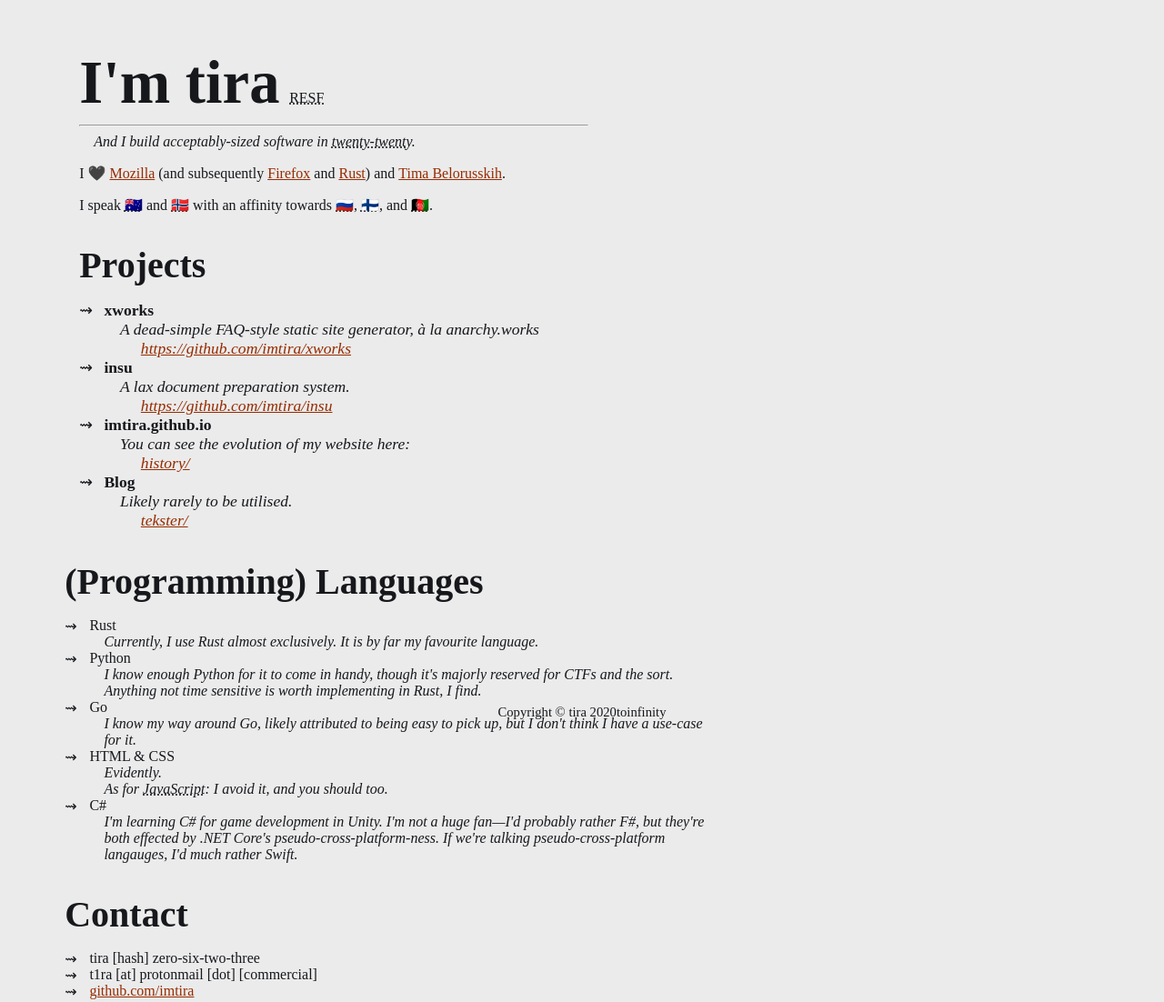
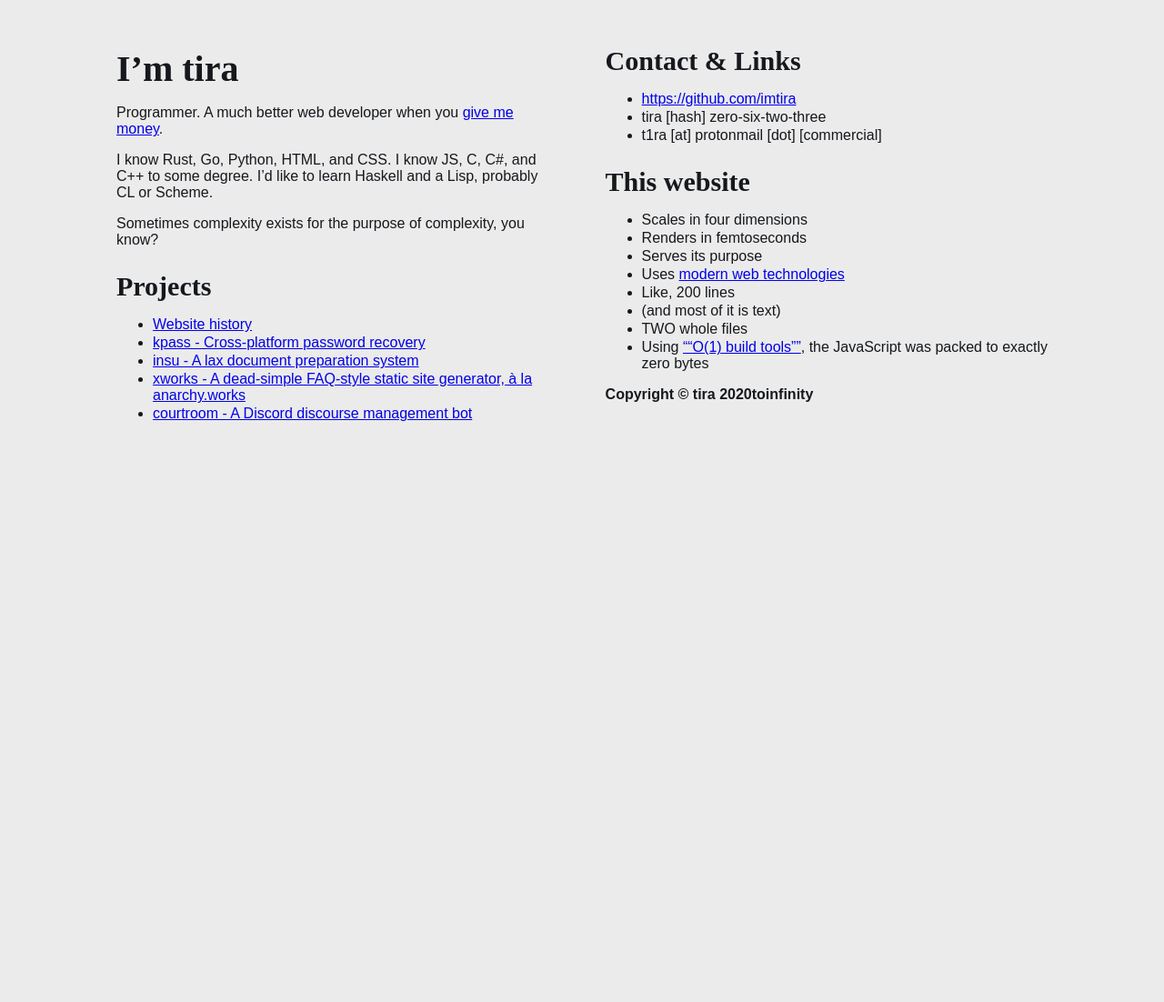
Before and after one commit to imtira/imtira.github.io, a plain HTML site: page index.html in a window 1280 px wide. Shown: the whole page at 91% size. After the commit the page ends 800 px from the top, so only its background shows below. Drawn offline with Linux system fonts and the light colour scheme; a web font is replaced by a local one.

Commit message:
Different

```diff
--- /dev/null
+++ b/css/index.css
@@ -0,0 +1,39 @@
+body {
+    background-color: #ebebeb;
+    color: #16181c;
+    font-family: sans-serif;
+    display: flex;
+    margin-top: 2%;
+    margin-left: 10%;
+    margin-right: 10%;
+}
+
+h1 {
+    font-family: serif;
+    font-size: 40px;
+    margin-bottom: 0px;
+}
+
+h2 {
+    font-family: serif;
+    font-size: 30px;
+    margin-bottom: 0;
+}
+
+
+ul li {
+    margin-top: 2px;
+}
+
+.left {
+    height: 100%;
+    width: 50%;
+    justify-content: flex-start;
+    margin-right: 5%;
+}
+
+.right {
+    height: 100%;
+    width: 50%;
+    justify-content: flex-start;
+}
--- a/index.html
+++ b/index.html
@@ -1,164 +1,73 @@
-<!doctype html>
-<!--
-            ---------- TODO ----------
-
-            The CSS should be refactored to genuinely center the content
-                rather than using a margin relative to the left.
-                This would probably make @media queries easier, and make it
-                look better on longer screens.
-
-            /---------- TODO ----------
--->
+<!DOCTYPE html>
 <html lang="en">
 <head>
     <meta charset="UTF-8">
     <meta name="viewport" content="width=device-width, initial-scale=1.0">
     <title>Nettstedet mitt</title>
 
-    <link rel="stylesheet" href="stylesheets/index.css">
-
-    <!-- Praise be -->
-    <link rel="stylesheet" href="https://code.cdn.mozilla.net/fonts/zilla-slab.css">
-    <link rel="stylesheet" href="https://code.cdn.mozilla.net/fonts/fira.css">
+    <link rel="stylesheet" href="css/index.css">
 </head>
 <body>
-<left>
-    <!--
-      --
-      -- Title
-      --
-    -->
-    <h1 class="hi">I'm tira</h1>
-        <abbr title="Rust Evangelism Strike Force">RESF</abbr>
-        <!--<abbr title="Antifa Customer Support (That's a black flag, not red.)">AFCS</abbr>-->
-    <hr>
-    <aside>And I build acceptably-sized software in <abbr title="2020">twenty-twenty</abbr>.</aside>
 
-    <!--
-      --
-      -- Body
-      --
-    -->
+<div class="left">
+    <h1>I’m tira</h1>
     <p>
-        I 🖤 <a href="https://en.wikipedia.org/wiki/Mozilla_Foundation">Mozilla</a>
-        (and subsequently
-            <a href="https://www.mozilla.org/en-US/firefox/new/">Firefox</a> and
-            <a href="https://rust-lang.org/">Rust</a>)
-        and <a href="https://youtu.be/prPZUmsbpS8">Tima Belorusskih</a>.
+        Programmer. A much better web developer when you
+        <a href="https://en.wikipedia.org/wiki/Recruitment">give me money</a>.
     </p>
     <p>
-        I speak <abbr title="English">🇦🇺</abbr> and <abbr title="Norwegian">🇳🇴</abbr>
-        with an affinity towards
-            <abbr title="Russian">🇷🇺</abbr>,
-            <abbr title="Finnish">🇫🇮</abbr>, and
-            <abbr title="Farsi">🇦🇫</abbr>.
+        I know Rust, Go, Python, HTML, and CSS. I know JS, C, C#, and C++ to
+        some degree. I’d like to learn Haskell and a Lisp, probably CL or Scheme.
+    </p>
+    <p>
+        Sometimes complexity exists for the purpose of complexity, you know?
     </p>
 
+    <h2>Projects</h2>
+    <ul>
+        <li><a href="history/">Website history</a></li>
+        <li><a href="https://github.com/imtira/kpass">
+            kpass - Cross-platform password recovery</a></li>
+        <li><a href="https://github.com/imtira/insu">
+            insu - A lax document preparation system</a></li>
+        <li><a href="https://github.com/imtira/xworks">
+            xworks - A dead-simple FAQ-style static site generator,
+            à la anarchy.works</a></li>
+        <li><a href="https://github.com/imtira/courtroom">
+            courtroom - A Discord discourse management bot</a></li>
+    </ul>
+</div>
 
-    <!--
-      --
-      -- Projects
-      --
-    -->
-    <h2>Projects</h2>
-    <ul class="projects">
-        <li>xworks
-            <aside>
-                A dead-simple FAQ-style static site generator, à la anarchy.works
-                <div class="links">
-                    <a href="https://github.com/imtira/xworks">https://github.com/imtira/xworks</a>
-                </div>
-            </aside>
-        </li>
+<div class="right">
+    <noscript>
+        <p>Noscript is based</p>
+    </noscript>
 
-        <li>insu
-            <aside>
-                A lax document preparation system.
-                <div class="links">
-                    <a href="https://github.com/imtira/insu">https://github.com/imtira/insu</a>
-                </div>
-            </aside>
-        </li>
-
-        <li>imtira.github.io
-            <aside>
-                You can see the evolution of my website here:
-                <div class="links">
-                    <a href="history/">history/</a>
-                </div>
-            </aside>
-        </li>
-
-        <li>Blog
-            <aside>
-                Likely rarely to be utilised.
-                <div class="links">
-                    <a href="tekster/">tekster/</a>
-                </div>
-            </aside>
-        </li>
-    </ul>
-</left>
-<right>
-    <!--
-      --
-      -- Languages
-      --
-    -->
-    <h2>(Programming) Languages</h2>
+    <h2>Contact & Links</h2>
     <ul>
-        <li>Rust
-            <aside>
-                Currently, I use Rust almost exclusively. It is by far my favourite
-                language.
-            </aside>
-        </li>
-        <li>Python
-            <aside>
-                I know enough Python for it to come in handy, though it's majorly
-                reserved for CTFs and the sort. Anything not time sensitive is
-                worth implementing in Rust, I find.
-            </aside>
-        </li>
-        <li>Go
-            <aside>
-                I know my way around Go, likely attributed to being easy to pick
-                up, but I don't think I have a use-case for it.
-            </aside>
-        </li>
-        <li>HTML & CSS
-            <aside>
-                Evidently.
-                <br>
-                As for <abbr title="The bubonic plague">JavaScript</abbr>:
-                I avoid it, and you should too.
-            </aside>
-        </li>
-        <li>C#
-            <aside>
-                I'm learning C# for game development in Unity.
-                I'm not a huge fan—I'd probably rather F#, but they're both
-                effected by .NET Core's pseudo-cross-platform-ness. If we're
-                talking pseudo-cross-platform langauges, I'd much rather Swift.
-            </aside>
-        </li>
+        <li><a href="https://github.com/imtira"> https://github.com/imtira</a></li>
+        <li>tira [hash] zero-six-two-three</li>
+        <li>t1ra [at] protonmail [dot] [commercial]</li>
     </ul>
 
-    <!--
-      --
-      -- Contact
-      --
-    -->
-    <h2>Contact</h2>
-    <ul class="contact">
-        <li>tira [hash] zero-six-two-three</li>
-        <li>t1ra [at] protonmail [dot] [commercial]</li>
-        <li><a href="https://github.com/imtira">github.com/imtira</a></li>
+    <h2>This website</h2>
+    <ul>
+        <li>Scales in four dimensions</li>
+        <li>Renders in femtoseconds</li>
+        <li>Serves its purpose</li>
+        <li>Uses <a href="https://en.wikipedia.org/wiki/Flexbox">
+            modern web technologies</a></li>
+        <li>Like, 200 lines</li>
+        <li>(and most of it is text)</li>
+        <li>TWO whole files</li>
+        <li>Using <a href="https://www.snowpack.dev/">““O(1) build tools””</a>,
+            the JavaScript was packed to exactly zero bytes</li>
     </ul>
 
-    <footer>
-        Copyright © tira 2020toinfinity
-    </footer>
-</right>
+    <p>
+        <b>Copyright © tira 2020toinfinity</b>
+    </p>
+</div>
+
 </body>
 </html>
--- a/stylesheets/index.css
+++ /dev/null
@@ -1,178 +0,0 @@
-/*
- * Pseudo-elements
-*/
-:root {
-    --heading-font: 'Zilla Slab';
-    --body-font: 'Fira Sans';
-
-    --text-color: #16181c;
-    --background-color: #ebebeb;
-    --link-color: #972b00;
-    --link-clicked-color: #7e2400;
-    --selection-color: #b100005b;
-
-    --ul-symbol: '⇝';
-}
-
-::selection {
-    background: var(--selection-color);
-}
-
-/*
- * Sides
-*/
-left {
-    display: inline-block;
-    margin-left: 15em;
-    max-width: 35em;
-}
-
-right {
-    display: inline-block;
-    margin-left: 3em;
-    margin-right: 15em;
-    max-width: 40em;
-}
-
-/*
- * Tag styles
-*/
-body {
-    font-family: var(--body-font);
-    color: var(--text-color);
-
-    background-color: var(--background-color);
-
-    margin-top: .5em;
-    padding-bottom: 3em;
-}
-
-aside {
-    font-style: italic;
-
-    margin-left: 1em;
-}
-
-a {
-    font-weight: 500;
-
-    color: var(--link-color);
-}
-
-a:visited {
-    color: var(--link-clicked-color);
-}
-
-/* Headings */
-h1 {
-    font-family: var(--heading-font);
-    font-weight: 700;
-    font-size: 50pt;
-
-    margin-bottom: 0;
-}
-
-h2 {
-    font-family: var(--heading-font);
-    font-size: 30pt;
-
-    margin-bottom: 0;
-}
-
-/* Lists */
-ul {
-    position: relative;
-    list-style: none;
-    margin-left: 0;
-    padding-left: 1.7em;
-}
-
-ul li:before {
-    font-weight: normal;
-
-    content: var(--ul-symbol);
-    position: absolute;
-    left: 0;
-}
-
-li aside {
-    font-weight: normal;
-}
-
-/* Footer */
-footer {
-    font-size: 11pt;
-
-    position: fixed;
-    left: 50%;
-    bottom: 0;
-    transform: translate(-50%, -50%);
-    margin: 0 auto;
-}
-
-/*
- * Class styles
-*/
-.hi {
-    display: inline-block;
-    padding-right: .1em;
-}
-
-.projects li {
-    font-size: 1.1em;
-    font-weight: 600;
-}
-
-.links {
-    padding-left: 1.3em;
-}
-
-/*
- * Media
-*/
-@media only screen and (max-width: 1843px) {
-    left {
-        margin-left: 15em;
-    }
-
-    right {
-        margin-left: 3em;
-        margin-right: 10em;
-    }
-}
-
-@media only screen and (max-width: 1660px) {
-    left {
-        margin-left: 3em;
-    }
-
-    right {
-        margin-left: 1em;
-        max-width: 45em;
-        margin-right: 3em;
-    }
-}
-
-@media only screen and (max-width: 1480px) {
-    left {
-        margin-left: 1em;
-    }
-
-    right {
-        margin-left: 0;
-        margin-right: 1em;
-    }
-}
-
-/* Give in and make it one column */
-@media only screen and (max-width: 1332px) {
-    left {
-        display: block;
-        padding-left: 5%;
-    }
-
-    right {
-        display: block;
-        padding-left: 5%;
-    }
-}
```
